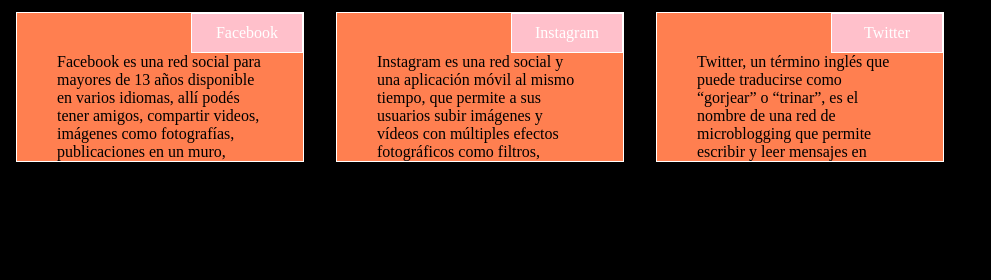
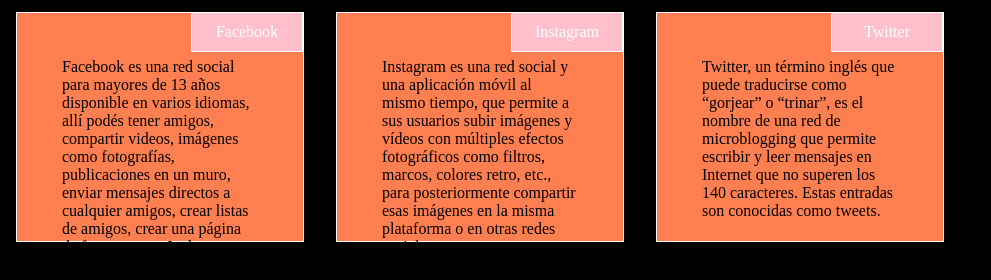
Before and after one commit to MarjorieEstrada/Mod2, a plain HTML site: page index.html in a window 1280 px wide. Shown: the part 40-320 px from the top of the page, without its empty margins (0-991 px from the left). Drawn offline with Linux system fonts and the light colour scheme.

Commit message:
Modulo 2 compuesto

```diff
--- a/css.css
+++ b/css.css
@@ -21,7 +21,7 @@ h1{
 	width: 35%;
 	height: 40px;
 	border: 1px solid white;
-	top: -149px;
+	top: -230px;
 	left: -17px;
 	color: white;
 }
@@ -30,11 +30,11 @@ p{
 	border: 1px solid white;
 	background-color: coral;
 	width: 90%;
-	height: 150px;
+	height: 230px;
 	margin-right: auto;
 	margin-left: auto;
 	font-family: Times New Roman;
-	padding: 40px;
+	padding: 45px;
 
 }
 
```
